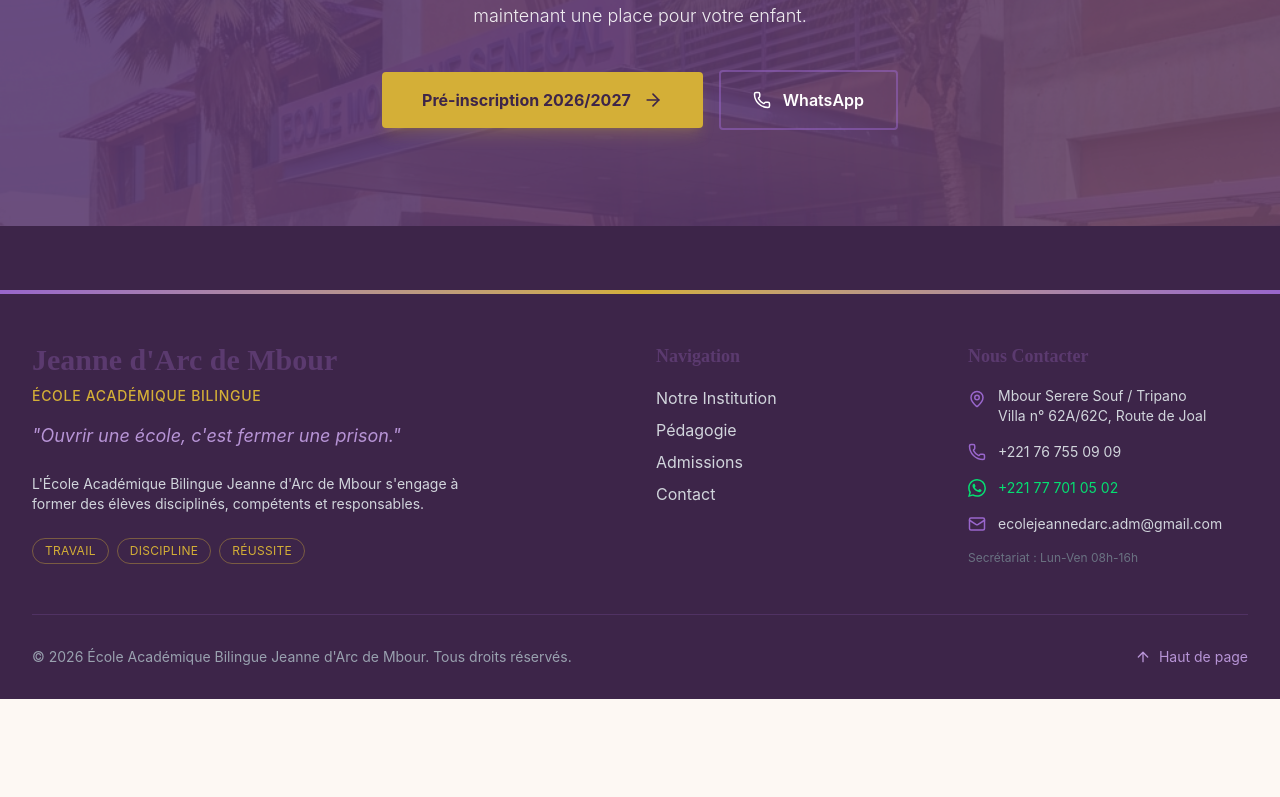
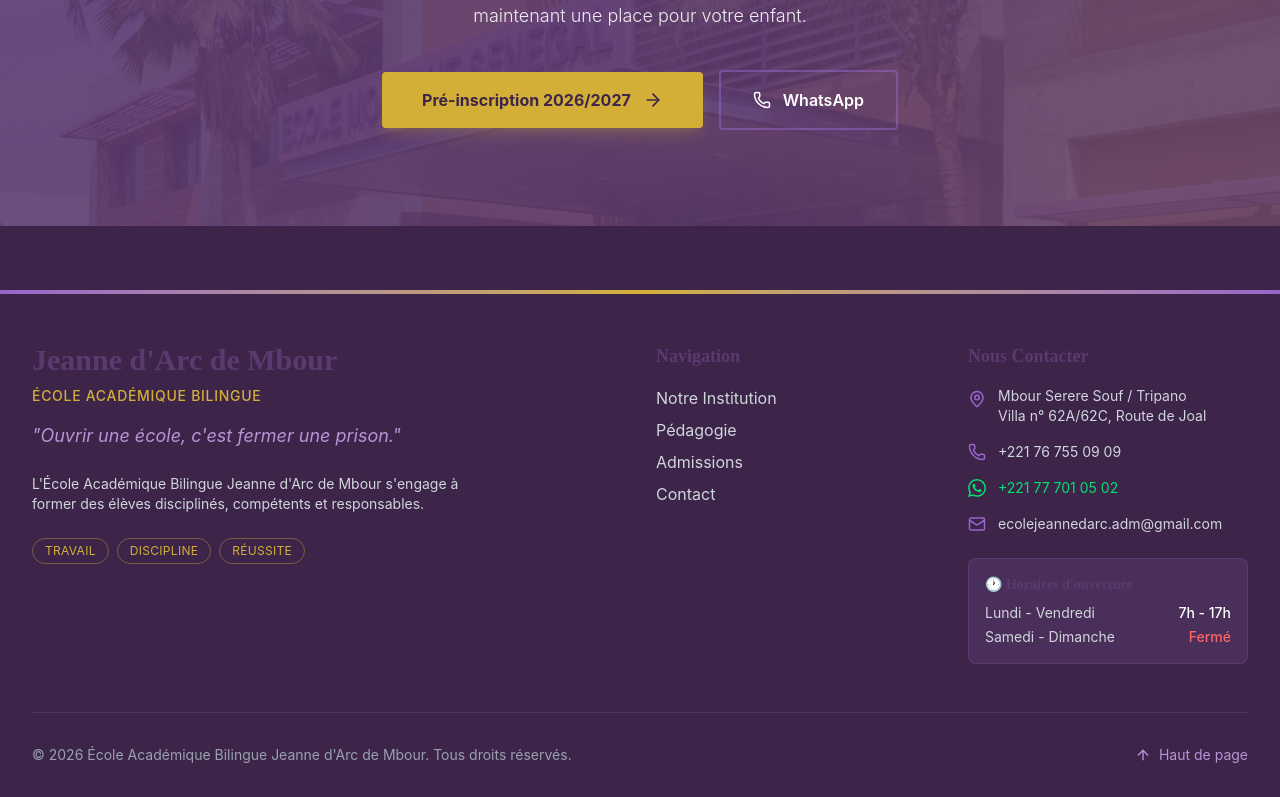
Before and after one commit to CodeWithSagomb/jeanne-darc-mbour, a React (Vite) app: page / in a window 1280 px wide. Shown: the part 4763-5560 px from the top of the page. Before the commit the page ends 5462 px from the top, so only its background shows below. Built offline with nearby package versions, Linux system fonts and the light colour scheme.

Commit message:
perf: Optimize favicon 898KB→3KB and add opening hours
- Favicon reduced from 898KB to 3.15KB (99.6% smaller)
- Added opening hours in footer: 7h-17h weekdays, closed weekends
- Improved footer design with hours card

```diff
--- a/package.json
+++ b/package.json
@@ -27,6 +27,7 @@
     "eslint-plugin-react-refresh": "^0.4.24",
     "globals": "^16.5.0",
     "postcss": "^8.5.6",
+    "sharp": "^0.34.5",
     "tailwindcss": "^4.1.18",
     "vite": "^7.2.4"
   }
--- a/src/components/Footer.jsx
+++ b/src/components/Footer.jsx
@@ -96,7 +96,21 @@
                                 </a>
                             </li>
                         </ul>
-                        <p className="text-gray-500 text-xs mt-4">Secrétariat : Lun-Ven 08h-16h</p>
+
+                        {/* Horaires d'ouverture */}
+                        <div className="mt-6 p-4 bg-violine/50 rounded-lg border border-heliotrope/20">
+                            <h5 className="font-bold text-gold text-sm mb-2">🕐 Horaires d'ouverture</h5>
+                            <div className="text-gray-300 text-sm space-y-1">
+                                <p className="flex justify-between">
+                                    <span>Lundi - Vendredi</span>
+                                    <span className="text-white font-medium">7h - 17h</span>
+                                </p>
+                                <p className="flex justify-between">
+                                    <span>Samedi - Dimanche</span>
+                                    <span className="text-red-400 font-medium">Fermé</span>
+                                </p>
+                            </div>
+                        </div>
                     </div>
                 </div>
 
```
Also changed, not shown: public/favicon.png, 1 other file (tests, documents, lock files or other folders).
